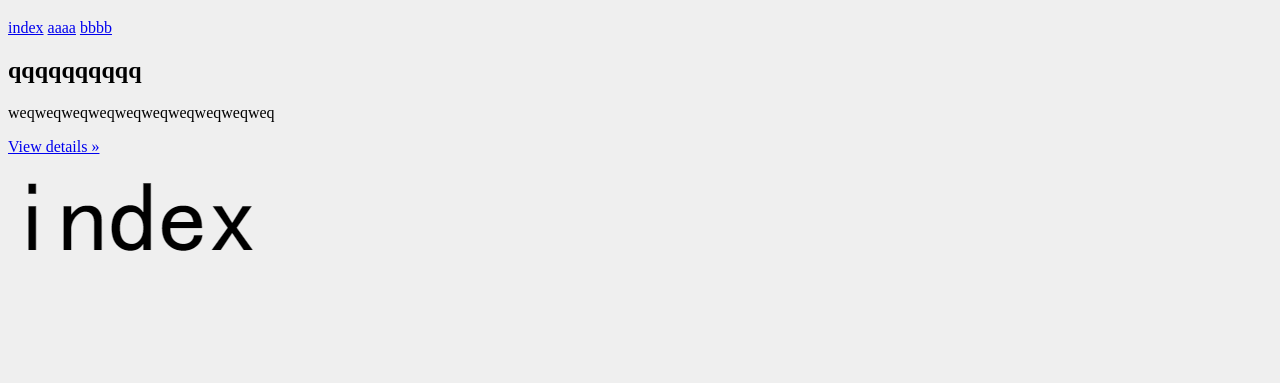
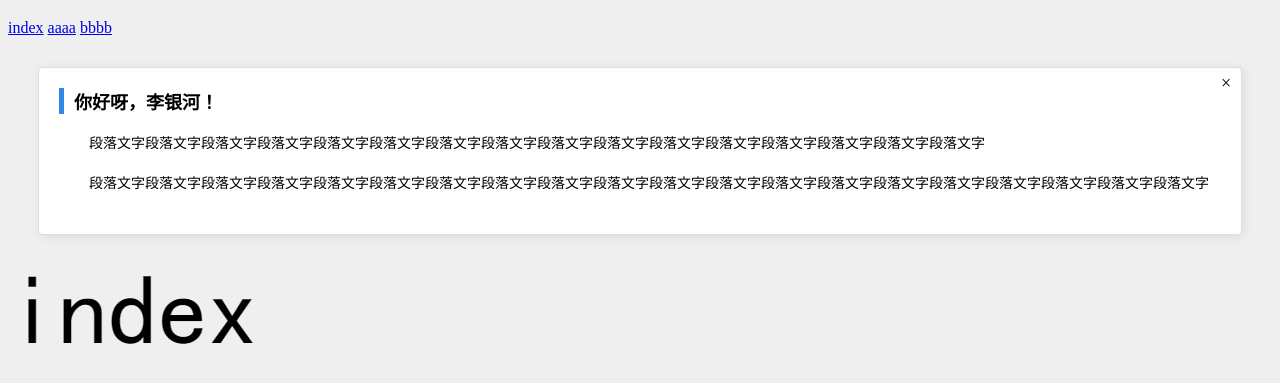
Before and after one commit to tiseny/MPA, a website built with webpack: page src/index.html in a window 1280 px wide. Shown: the part 61-444 px from the top of the page. Built offline with nearby package versions, Linux system fonts and the light colour scheme.

Commit message:
增加 article 模块 插件

```diff
--- a/src/index.html
+++ b/src/index.html
@@ -19,6 +19,7 @@
         </div>
         {{/each}}
     </script>
+    <div id="article"></div>
     <img src="<%= require('./images/index.png') %>">
     <%= require('html!./template/parital.inc')%>
 </body>
--- a/src/js/index.js
+++ b/src/js/index.js
@@ -1,16 +1,29 @@
 import '../css/index.less';
-console.log($('body'));
-console.log('index.js');
+import data from '../mock/header';
+import article from '../modules/article';
 
-import data from '../mock/header';
 const template = require('../libs/art-template');
 
 $(function() {
-  $.ajax({
-    url: 'http://g.cn',
-    dataType:'json'
-  }).done((data, status, xhr) => {
-    var html = template('tpl', data);
-    $('#row').html(html);
+  // $.ajax({
+  //   url: 'http://g.cn',
+  //   dataType:'json'
+  // }).done((data, status, xhr) => {
+  //   var html = template('tpl', data);
+  //   $('#row').html(html);
+  // })
+  // 生成
+  article.init({
+    container: $('#article'),
+    data:{
+      title:'你好呀，李银河！',
+      sections: [{
+          text: '段落文字段落文字段落文字段落文字段落文字段落文字段落文字段落文字段落文字段落文字段落文字段落文字段落文字段落文字段落文字段落文字'
+        },{
+          text: '段落文字段落文字段落文字段落文字段落文字段落文字段落文字段落文字段落文字段落文字段落文字段落文字段落文字段落文字段落文字段落文字段落文字段落文字段落文字段落文字'
+        }
+      ]
+    }
   })
+
 })
--- /dev/null
+++ b/src/modules/article.js
@@ -0,0 +1,70 @@
+/**
+ * article
+ * @type {Object}
+ */
+import './article.less';
+
+const article = {
+  defaultProps: {
+    container: $('body'),
+    data: {
+      title: '标题',
+      sections: [{
+          text: '段落文字',
+          style: {
+            color: 'red'
+          }
+        },{
+          text: '段落文字',
+          style: {
+            color: 'green'
+          }
+        }
+      ]
+    }
+  },
+  // 初始化的时候，需要确认配置是否正确
+  init: (options) => {
+    article.createStructs(options ? options : article.defaultProps)
+  },
+  // settings 组织结构
+  createStructs: (opts) => {
+    opts.container.append("<article>" + article.inject(opts.data) + "</article>")
+
+    // 事件绑定
+    article.onEvents(opts)
+
+  },
+  // 注入相关内容
+  inject: (data = data || article.defaultProps.data) => {
+    let close_btn = "<span class='close'></span>";
+    let title = "<div class='title brage'>" + data.title + "</div>";
+    let sections = ""
+    Array.isArray(data.sections) && data.sections.forEach(section => {
+      // json 字符串去掉 ｛｝
+      let style = section.style ? JSON.stringify(section.style) : ''
+      style = style.length > 0 ? style.substr(1,style.length - 2).replace(new RegExp('"',"gm"),'') : ''
+
+      sections += "<section style=" + style + ">" + section.text + "</section>"
+    })
+
+    return close_btn + title + sections
+  },
+  // 关闭按钮
+  onEvents: (opts) => {
+    ['remove','dblclick'].forEach(item => {
+      switch(item) {
+        case 'remove': return opts.container.on('click', 'article .close', function(e){
+          e.stopPropagation();
+          opts.container.remove();
+        });
+        case 'dblclick': return opts.container.on(item, function(){
+          console.log(212)
+        });
+      }
+    })
+  }
+
+}
+
+export default article;
--- /dev/null
+++ b/src/modules/article.less
@@ -0,0 +1,54 @@
+article{
+  position: relative;
+  margin: 30px;
+  padding: 20px 20px 40px 20px;
+  border: 1px solid #dedede;
+  background: #fff;
+  box-shadow: 2px 2px 10px #ddd;
+  border-radius: 4px;
+  font-family: "microsoft Yahei";
+  .close{
+    position: absolute;
+    top: 0;
+    right: 0;
+    width: 30px;
+    height: 30px;
+    text-align: center;
+    line-height: 30px;
+    cursor: pointer;
+    &:hover{
+      background: rgba(0,0,0,.3);
+    }
+    &:after{
+      transition: all 1s;
+      position: absolute;
+      top: 0;
+      right: 0;
+      width: 30px;
+      height: 30px;
+      text-align: center;
+      line-height: 30px;
+      content: '×';
+      font-size: 18px;
+    }
+    &:hover:after{
+      transform: rotate(360deg);
+    }
+  }
+  .title{
+    font-size: 18px;
+    font-weight: bold;
+    text-align: center;
+    padding-left: 10px;
+    &.brage{
+      text-align: left;
+      border-left: 5px solid #3089e4;
+    }
+  }
+  section{
+    font-size: 14px;
+    margin-top: 20px;
+    line-height: 20px;
+    text-indent: 30px;
+  }
+}
```
Also changed, not shown: 1 other file.
